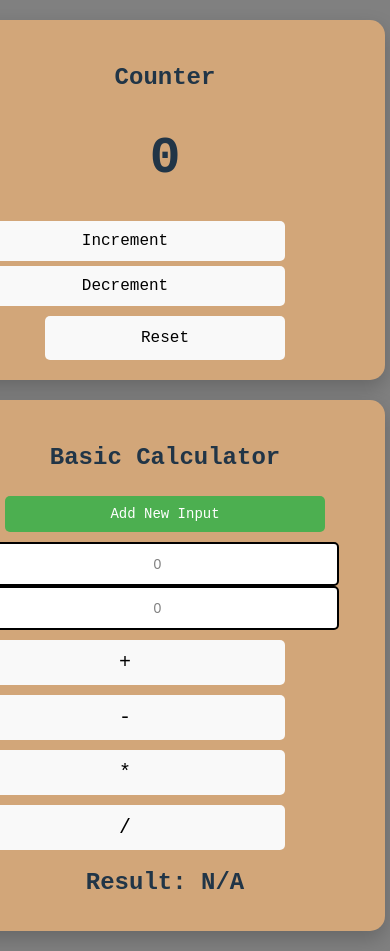
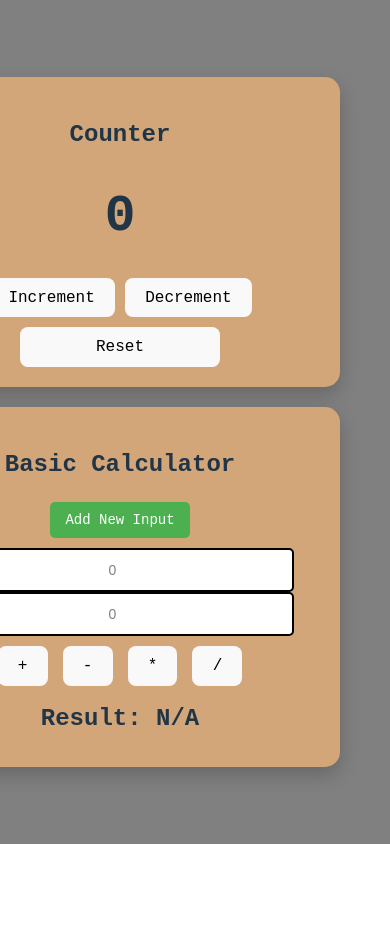
Before and after one commit to kimprjct/Counter-Calculator, a React (Vite) app in the folder my-first-project/: page / in a window 390 px wide. Shown: the top 951 px of the page. After the commit the page ends 844 px from the top, so only its background shows below. Built offline with nearby package versions, Linux system fonts and the light colour scheme.

Commit message:
Updated feataures

```diff
--- a/my-first-project/src/App.css
+++ b/my-first-project/src/App.css
@@ -1,10 +1,9 @@
-/* General Styling */
+
 body {
   font-family: 'Courier New', monospace;
   background-color: gray;
   display: flex;
   justify-content: center;
-  align-items: center; /* Centers vertically */
   min-height: 100vh;
   margin: 0;
   overflow: auto;
@@ -14,8 +13,7 @@ body {
   display: flex;
   flex-direction: row;
   justify-content: center;
-  align-items: center; /* Centers items inside */
-
+  align-items: flex-start;
   gap: 60px;
   padding: 20px;
   width: 100%;
@@ -26,13 +24,14 @@ body {
   display: flex;
   flex-direction: column;
   gap: 20px;
+  margin-left: -50px;
 }
 
 .right-section {
   flex: 1;
+  margin-left: 40px;
 }
 
-/* Card Styling */
 .card {
   text-align: center;
   background: #d2a679;
@@ -47,12 +46,17 @@ body {
   padding-bottom: 30px;
 }
 
-/* Button Groups */
 .button-group {
   display: flex;
   justify-content: center;
   gap: 10px;
   margin-bottom: 10px;
+}
+
+.reset {
+  display: block;
+  width: 50%;
+  margin: 10px auto 0;
 }
 
 .operator-group {
@@ -62,38 +66,15 @@ body {
   margin-top: 10px;
 }
 
-/* Button Styles */
-button {
-  padding: 10px 15px;
-  font-size: 14px;
-  border-radius: 5px;
-  cursor: pointer;
+.input-container {
+  display: flex;
+  align-items: center;
+  justify-content: center;
+  gap: 10px;
+  margin-bottom: 10px;
+  width: 100%;
 }
 
-.increment,
-.decrement,
-.operator {
-  width: 100px; /* Make buttons shorter */
-}
-
-.increment,
-.decrement {
-  font-size: 16px; /* Increase font size slightly for clarity */
-}
-
-.operator {
-  width: 50px; /* Smaller width for operators */
-  font-size: 18px; /* Slightly larger font for arithmetic operations */
-}
-
-/* Reset Button */
-.reset {
-  display: block;
-  width: 50%;
-  margin: 10px auto 0;
-}
-
-/* Input Fields */
 .input-field {
   width: 80%;
   padding: 12px;
@@ -110,7 +91,26 @@ button {
   opacity: 1;
 }
 
-/* Add New Input Button */
+.remove-input {
+  background: red;
+  color: white;
+  border: none;
+  padding: 6px 10px;
+  font-size: 14px;
+  font-weight: bold;
+  border-radius: 50%;
+  cursor: pointer;
+  height: 28px;
+  width: 28px;
+  display: flex;
+  align-items: center;
+  justify-content: center;
+}
+
+.remove-input:hover {
+  background: darkred;
+}
+
 .add-input {
   display: block;
   margin: 10px auto;
@@ -127,44 +127,78 @@ button {
   background-color: #45a049;
 }
 
-/* Result Box */
 .result-box {
   font-size: 24px;
   font-weight: bold;
   margin-top: 15px;
 }
 
-/* Mobile-Specific Button and Layout Adjustments */
-@media (max-width: 768px) {
-  .button-group {
-    flex-direction: column; /* Stack the increment and decrement buttons */
-    gap: 5px;
+
+.todo-list {
+  list-style: none;
+  padding: 0;
+  width: 450px;
 }
 
-  .increment,
-  .decrement {
-    width: 80%; /* Make the buttons take more space horizontally */
-    padding: 10px; /* Adjust padding for mobile */
+.todo-list li {
+  padding: 8px;
+  margin: 4px 0;
+  background: gray;
+  border-radius: 5px;
+  text-align: left;
+  word-wrap: break-word;
 }
 
-  .operator-group {
-    flex-direction: column; /* Stack operator buttons vertically */
-    gap: 10px;
+.todo-list .completed {
+  text-decoration: line-through;
+  color: gray;
 }
 
-  .operator {
-    width: 80%; /* Buttons will take full width on mobile */
-    font-size: 20px; /* Adjust font size for better readability */
+.todo-table {
+  width: 100%;
+  border-collapse: collapse;
+  margin-top: 10px;
 }
 
-  /* Reset Button */
-  .reset {
-    width: 60%; /* Adjust the reset button to take more space */
-    padding: 12px;
-    font-size: 16px; /* Increase font size for clarity */
+.todo-table th, .todo-table td {
+  border: 1px solid #000;
+  padding: 8px;
+  text-align: left;
 }
 
+.todo-table th {
+  background-color: #b98a60;
+  color: white;
+  text-align: center;
+}
+
+.todo-table td {
+  text-align: left;
+}
+
+.todo-table .completed {
+  color: green;
+  font-weight: bold;
+}
+
+.todo-table .in-progress {
+  color: red;
+  font-weight: bold;
+}
+
+/* Add Input Button */
 .add-input {
-    width: 80%; /* Ensure "Add New Input" button is more compact */
+  display: block;
+  margin: 10px auto;
+  padding: 10px 15px;
+  font-size: 14px;
+  background-color: #4CAF50;
+  color: white;
+  border: none;
+  border-radius: 5px;
+  cursor: pointer;
 }
+
+.add-input:hover {
+  background-color: #45a049;
 }
```
Lines whose indentation alone changed are shown as unchanged.
